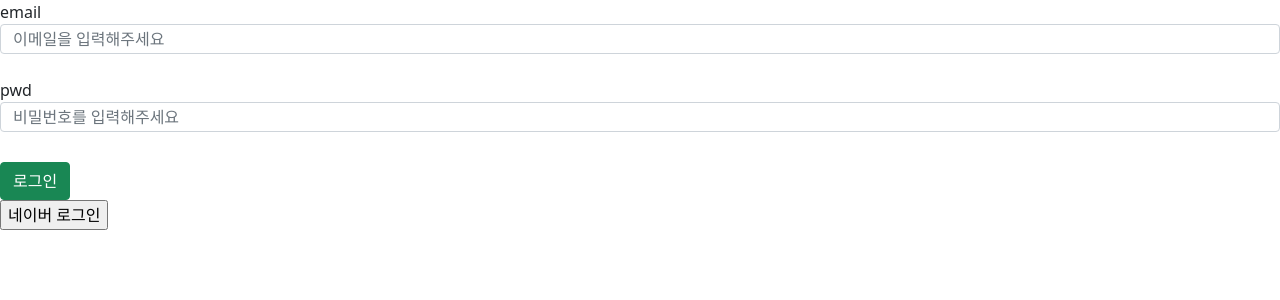
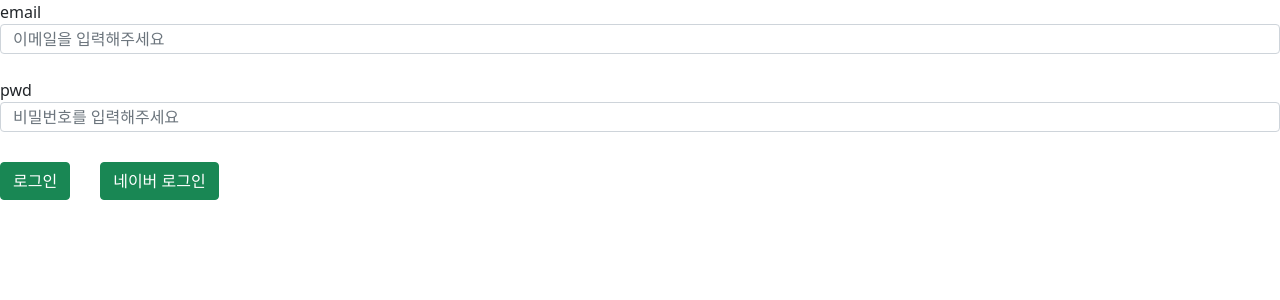
Before and after one commit to novb1492/study_vue2, a Vue app: page /loginPage in a window 1280 px wide. Shown: the top 300 px of the page. Built offline with nearby package versions, Linux system fonts and the light colour scheme; no server answers; what @ckeditor/ckeditor5-vue2, vue-daum-postcode, vue-head would draw is missing.

Commit message:
네이버 로그인 구현중

```diff
--- a/src/components/views/user/loginPage.vue
+++ b/src/components/views/user/loginPage.vue
@@ -3,9 +3,7 @@
         <div>email</div><input type="email" id="email" class="form-control loginInput" placeholder="이메일을 입력해주세요">
         <br>
         <div>pwd</div><input type="password" id="pwd" class="form-control loginInput" placeholder="비밀번호를 입력해주세요">
-        <input type="button" value="로그인" class="btn btn-success" style="margin-top: 30px;" @click="this.tryLogin">
-        <br>
-        <input type="button" value="네이버 로그인" @click="this.callNaverLogin">
+        <input type="button" value="로그인" class="btn btn-success" style="margin-top: 30px;" @click="this.tryLogin"><input type="button" class="btn btn-success" value="네이버 로그인" @click="this.callNaverLogin" style="margin-left: 30px; margin-top: 30px;">
     </div>
 </template>
 <script>
@@ -39,9 +37,8 @@ export default {
         callNaverLogin(){
             var url='http://localhost:8080/auth/showNaverLoginPage';
             module.requestToServer2(url,null).then(result=>{
-                console.log(result.flag+" ss");
                 if(result.flag){
-                    self.close();
+                   window.open(result.message,'width=200','height=200');
                 }else{
                     alert(result.message);
                 }
```
